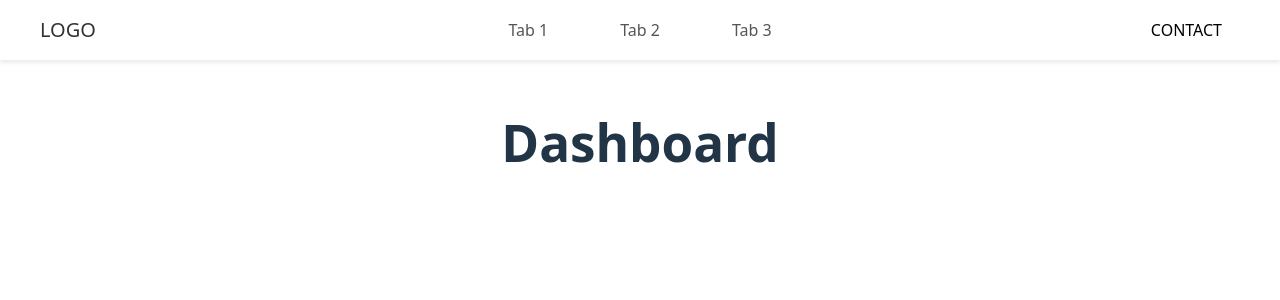
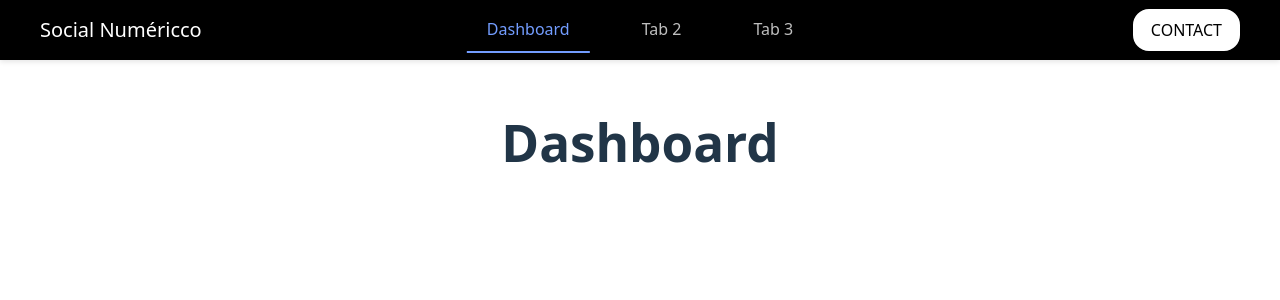
Before and after one commit to ariana-porroche/social-numericco, a React (Vite) app: page /dashboard in a window 1280 px wide. Shown: the top 300 px of the page. Built offline with nearby package versions, Linux system fonts and the light colour scheme.

Commit message:
Update NavBar styles

```diff
--- a/src/App.jsx
+++ b/src/App.jsx
@@ -1,7 +1,6 @@
 import { BrowserRouter as Router, Routes, Route, Outlet } from 'react-router-dom'
 import './App.css'
 import Home from './pages/Home/Home'
-import Tab1 from './pages/Tab1/Tab1'
 import Tab2 from './pages/Tab2/Tab2'
 import Tab3 from './pages/Tab3/Tab3'
 import Dashboard from './pages/Dashboard/Dashboard'
@@ -27,7 +26,6 @@ function App() {
         <Route path="/login" element={<Login />} />
         <Route element={<Layout />}>
           <Route path="/dashboard" element={<Dashboard />} />
-          <Route path="/tab1" element={<Tab1 />} />
           <Route path="/tab2" element={<Tab2 />} />
           <Route path="/tab3" element={<Tab3 />} />
         </Route>
--- a/src/components/NavBar/NavBar.css
+++ b/src/components/NavBar/NavBar.css
@@ -8,7 +8,7 @@
   align-items: center;
   justify-content: space-between;
   padding: 0 40px;
-  background-color: #ffffff;
+  background-color: #000000;
   box-shadow: 0 2px 5px rgba(0, 0, 0, 0.1);
   z-index: 1000;
   box-sizing: border-box;
@@ -21,7 +21,7 @@
 
 .navbar-logo a {
   text-decoration: none;
-  color: #333;
+  color: #ffffff;
 }
 
 .navbar-tabs {
@@ -38,19 +38,19 @@
   cursor: pointer;
   background-color: transparent;
   border: none;
-  color: #555;
+  color: rgba(255, 255, 255, 0.75);
   text-decoration: none;
   font-weight: 500;
   transition: color 0.3s;
 }
 
 .navbar-tabs a:hover {
-  color: #646cff;
+  color: #739dff;
 }
 
 .navbar-tabs a.active {
-  color: #646cff;
-  border-bottom: 2px solid #646cff;
+  color: #739dff;
+  border-bottom: 2px solid #739dff;
 }
 
 .nav-menu {
--- a/src/components/NavBar/NavBar.jsx
+++ b/src/components/NavBar/NavBar.jsx
@@ -27,7 +27,7 @@ export default function NavBar() {
   return (
     <nav className="navbar" ref={navRef}>
       <div className="navbar-logo">
-        <Link to="/" onClick={() => setIsMenuOpen(false)}>LOGO</Link>
+        <Link to="/" onClick={() => setIsMenuOpen(false)}>Social Numéricco</Link>
       </div>
 
       <button className="hamburger" onClick={toggleMenu} aria-label="Toggle menu">
@@ -38,8 +38,8 @@ export default function NavBar() {
 
       <div className={`nav-menu ${isMenuOpen ? 'open' : ''}`}>
         <div className="navbar-tabs">
-          <NavLink to="/tab1" className={({ isActive }) => (isActive ? 'active' : '')} onClick={() => setIsMenuOpen(false)}>
-            Tab 1
+          <NavLink to="/dashboard" className={({ isActive }) => (isActive ? 'active' : '')} onClick={() => setIsMenuOpen(false)}>
+            Dashboard
           </NavLink>
           <NavLink to="/tab2" className={({ isActive }) => (isActive ? 'active' : '')} onClick={() => setIsMenuOpen(false)}>
             Tab 2
--- a/src/pages/Tab1/Tab1.css
+++ /dev/null
@@ -1,7 +0,0 @@
-.tab1 {
-  padding: 20px;
-  background-color: #f0f8ff;
-  border: 1px solid #cce7ff;
-  border-radius: 8px;
-  color: #003366;
-}
--- a/src/pages/Tab1/Tab1.jsx
+++ /dev/null
@@ -1,10 +0,0 @@
-import './Tab1.css';
-
-export default function Tab1() {
-  return (
-    <div className="tab-content tab1">
-      <h2>Dashboard</h2>
-      <p>This is the content for Dashboard.</p>
-    </div>
-  );
-}
```
